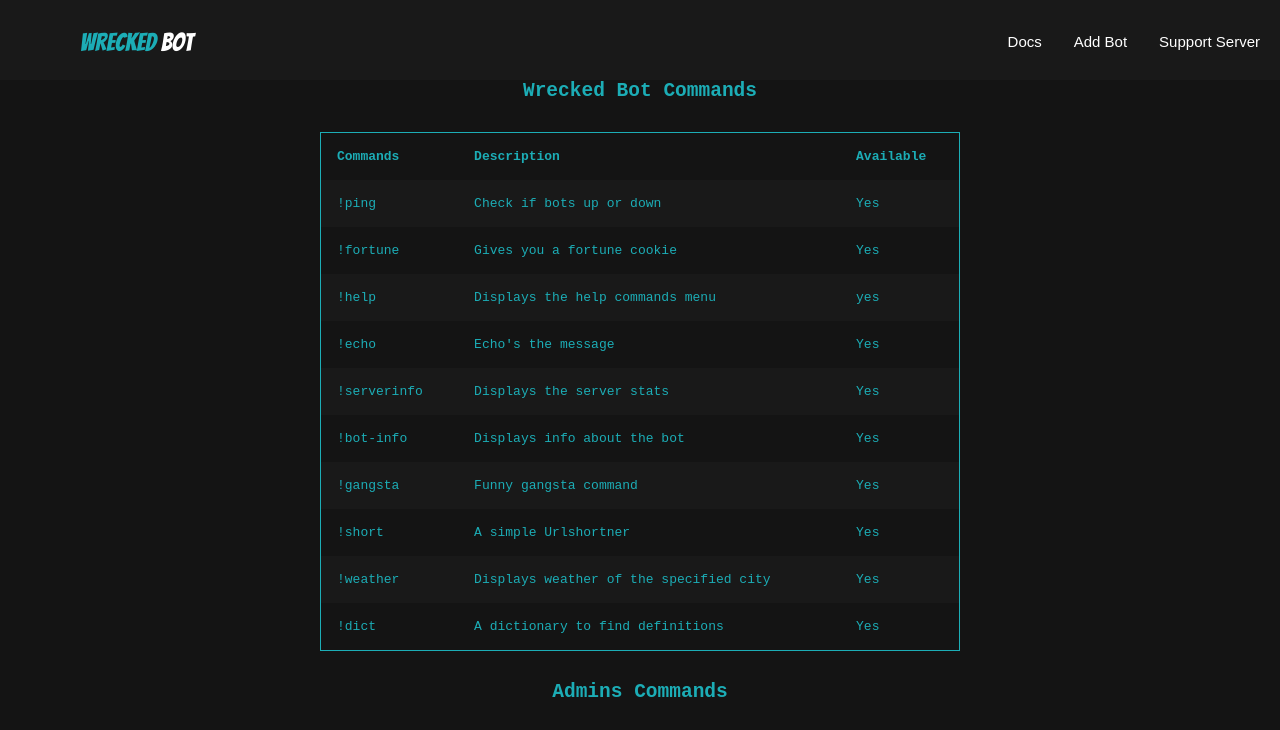
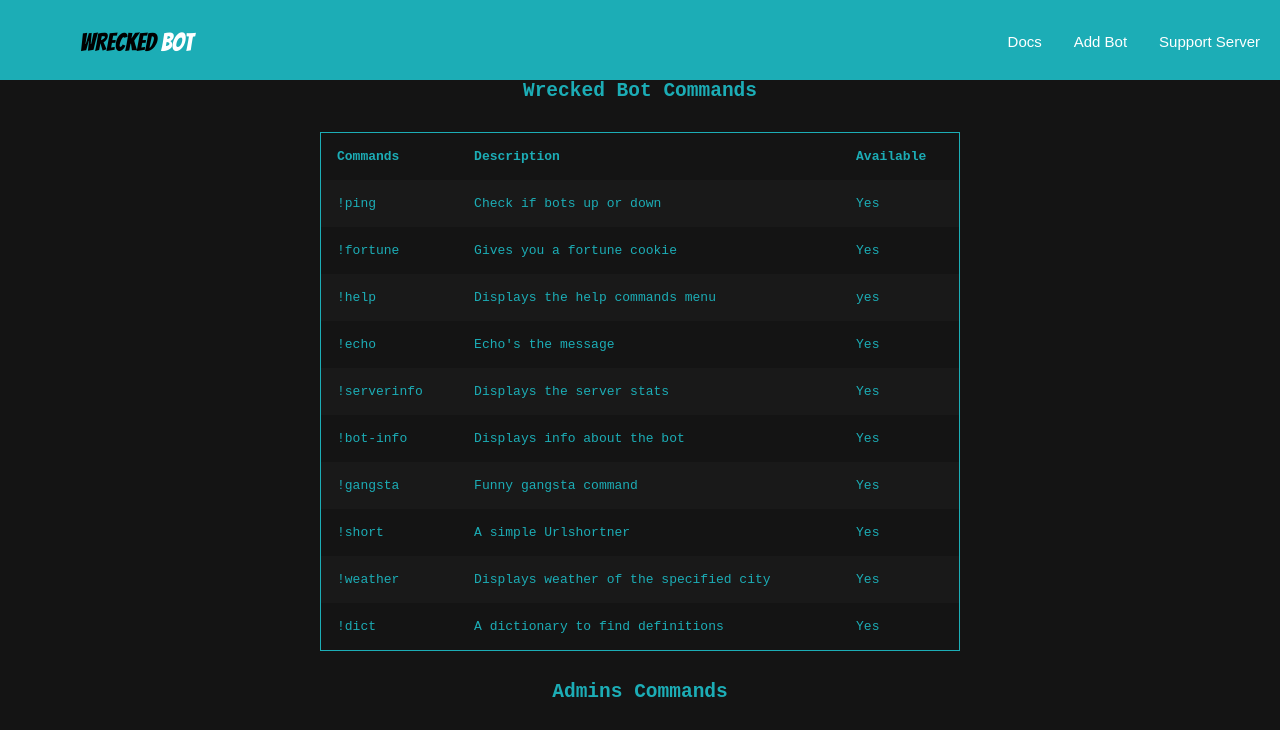
Before and after one commit to burhanxd/wrecked.github.io, a plain HTML site: page doc.html in a window 1280 px wide. Shown: the top 730 px of the page. Drawn offline with Linux system fonts and the light colour scheme.

Commit message:
Update docs.css

```diff
--- a/docs.css
+++ b/docs.css
@@ -19,7 +19,7 @@ body {
     margin-bottom: 5px;
     justify-content: space-between;
     align-items: center;
-    background-color: #191919;
+    background-color: #1cadb6;
     transition: 0.4s;
     position: fixed;
     width: 100%;
@@ -34,7 +34,7 @@ body {
 }
 
 .brand-title p.active {
-    color: #1CADB6;
+    color: #000000;
     margin-left: 80px;
     margin-top: 30px;
 }
```
